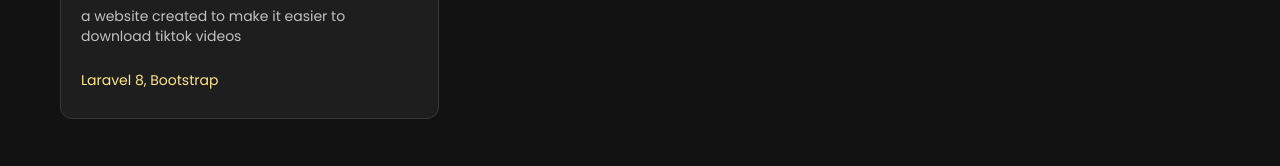
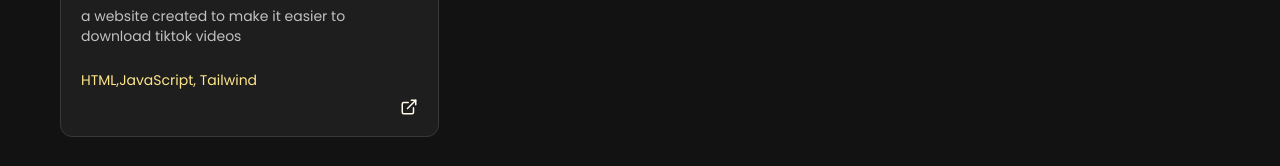
Before and after one commit to ZethDevs/My-Website, a Vue app: page /portfolio in a window 1280 px wide. Shown: the part 1241-1407 px from the top of the page. Built offline with nearby package versions, Linux system fonts and the light colour scheme.

Commit message:
Update PortfolioView.vue

```diff
--- a/src/views/PortfolioView.vue
+++ b/src/views/PortfolioView.vue
@@ -36,9 +36,9 @@ export default {
           name: 'Zeth Tiktok - Downloader',
           imageUrl: 'bumdesma',
           status: 'a website created to make it easier to download tiktok videos',
-          tech: 'Laravel 8, Bootstrap',
+          tech: 'HTML,JavaScript, Tailwind',
           github: 'null',
-          demo: 'null'
+          demo: 'https://zeth-tiktok-downloader.vercel.app/'
       //  },
        // {
          // id: 5,
```
